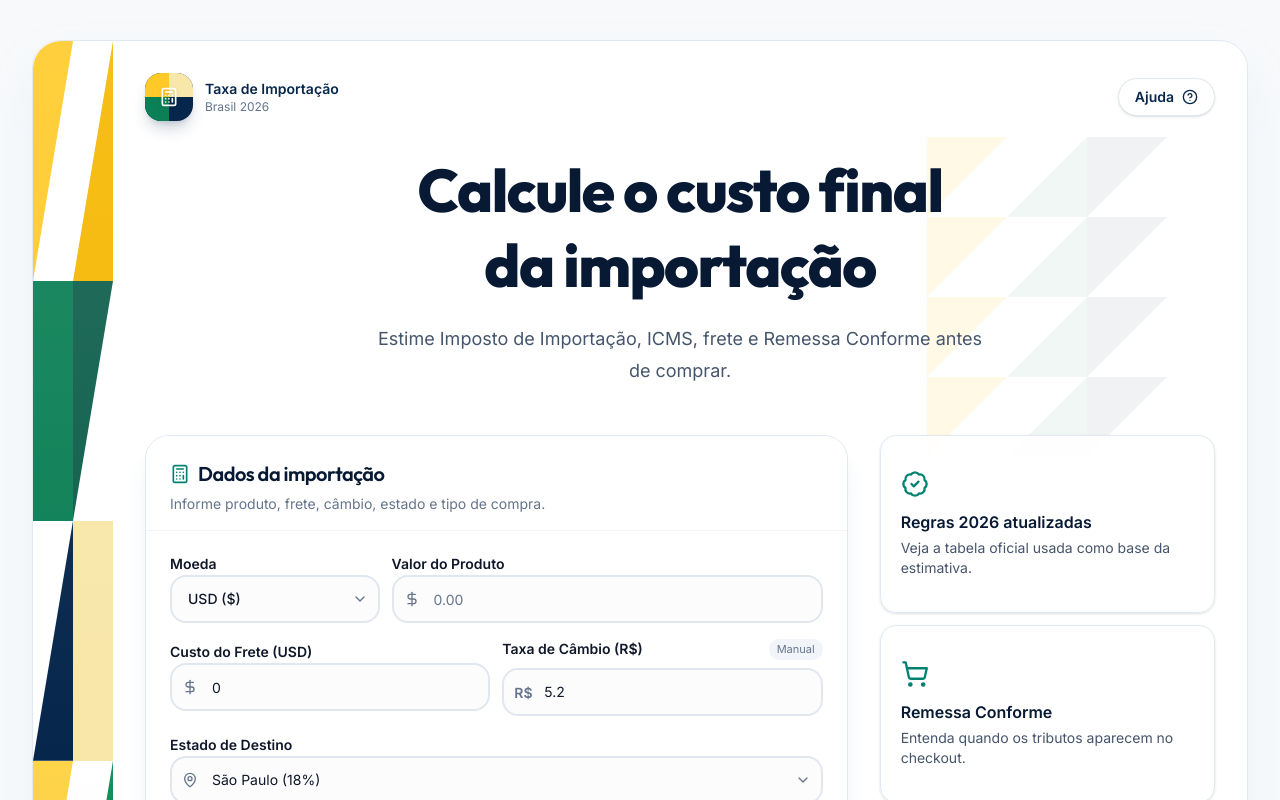
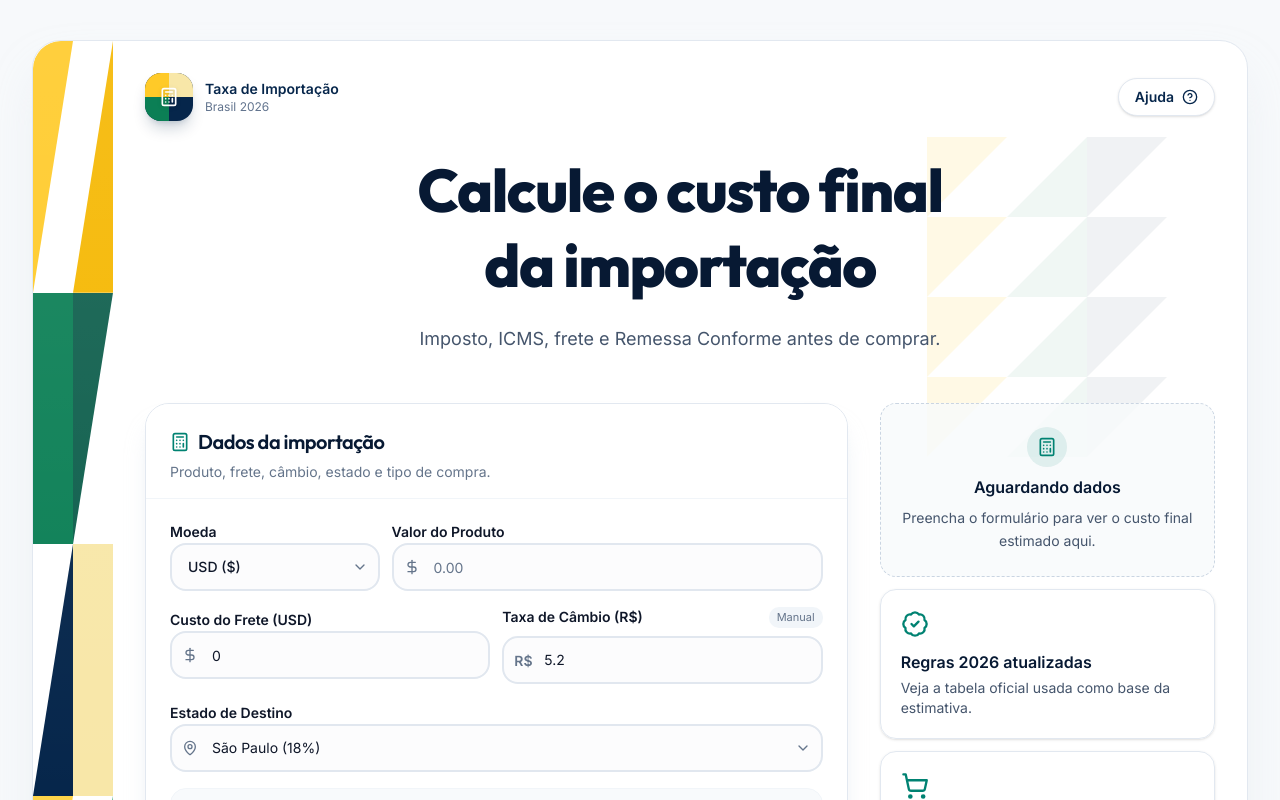
Before and after one commit to ghostBoss0905/brazil-tax-calculator, a React (Vite) app: page / in a window 1280 px wide. Shown: the top 800 px of the page. Built offline with nearby package versions, Linux system fonts and the light colour scheme.

Commit message:
Improve homepage result experience

```diff
--- a/src/pages/Home.tsx
+++ b/src/pages/Home.tsx
@@ -338,9 +338,8 @@ export default function Home() {
                 <h1 className="text-balance text-3xl font-extrabold leading-tight tracking-tight text-[#071933] sm:text-5xl lg:text-6xl">
                   Calcule o custo final da importação
                 </h1>
-                <p className="mx-auto mt-5 max-w-2xl text-pretty break-words text-base leading-8 text-slate-600 sm:text-lg">
-                  Estime Imposto de Importação, ICMS, frete e Remessa Conforme
-                  antes de comprar.
+                <p className="mx-auto mt-5 max-w-[300px] text-pretty break-words text-base leading-8 text-slate-600 sm:max-w-2xl sm:text-lg">
+                  Imposto, ICMS, frete e Remessa Conforme antes de comprar.
                 </p>
               </div>
             </header>
@@ -354,7 +353,7 @@ export default function Home() {
                   Dados da importação
                 </CardTitle>
                 <CardDescription className="break-words">
-                  Informe produto, frete, câmbio, estado e tipo de compra.
+                  Produto, frete, câmbio, estado e tipo de compra.
                 </CardDescription>
               </CardHeader>
 
@@ -523,8 +522,102 @@ export default function Home() {
             </Card>
           </div>
 
-          <aside className="min-w-0 lg:col-span-4 lg:h-full">
-            <div className="grid h-full gap-3 lg:grid-rows-3">
+          <aside className="min-w-0 space-y-3 lg:col-span-4 lg:h-full">
+            <div
+              id="results-panel"
+              className={
+                results
+                  ? "overflow-hidden rounded-2xl border border-[#06264b]/10 bg-[#06264b] text-white shadow-xl shadow-[#06264b]/20"
+                  : "rounded-2xl border border-dashed border-slate-300 bg-slate-50/80 p-5 text-center"
+              }
+            >
+              {!results ? (
+                <div className="flex min-h-[132px] flex-col items-center justify-center gap-2">
+                  <div className="flex h-10 w-10 items-center justify-center rounded-full bg-[#008272]/10 text-[#008272]">
+                    <Calculator className="h-5 w-5" />
+                  </div>
+                  <p className="font-semibold text-[#071933]">
+                    Aguardando dados
+                  </p>
+                  <p className="max-w-xs text-sm leading-relaxed text-slate-600">
+                    Preencha o formulário para ver o custo final estimado aqui.
+                  </p>
+                </div>
+              ) : (
+                <div className="p-5">
+                  <div className="mb-4 flex items-start justify-between gap-3">
+                    <div>
+                      <p className="text-xs font-semibold uppercase tracking-wider text-white/60">
+                        Custo final estimado
+                      </p>
+                      <p className="mt-2 text-4xl font-extrabold leading-none text-[#ffca28]">
+                        {formatBRL(results.total)}
+                      </p>
+                    </div>
+                    <span className="rounded-full bg-[#ffca28] px-2.5 py-1 text-xs font-bold text-[#06264b]">
+                      2026
+                    </span>
+                  </div>
+
+                  <div className="space-y-2 rounded-xl bg-white/10 p-3 text-sm">
+                    <div className="flex items-center justify-between gap-3">
+                      <span className="text-white/70">Tributos</span>
+                      <span className="font-semibold text-white">
+                        {formatBRL(
+                          results.ii +
+                            results.icms +
+                            results.cofins +
+                            results.fee,
+                        )}
+                      </span>
+                    </div>
+                    <div className="flex items-center justify-between gap-3">
+                      <span className="text-white/70">ICMS ({watch("state")})</span>
+                      <span className="font-semibold text-white">
+                        {formatBRL(results.icms)}
+                      </span>
+                    </div>
+                    <div className="flex items-center justify-between gap-3">
+                      <span className="text-white/70">Carga efetiva</span>
+                      <span className="font-semibold text-white">
+                        {results.effectiveRate.toFixed(1)}%
+                      </span>
+                    </div>
+                  </div>
+
+                  <div className="mt-4 grid grid-cols-2 gap-2">
+                    <Button
+                      type="button"
+                      variant="secondary"
+                      className="h-11 bg-white text-[#06264b] hover:bg-white/90"
+                      onClick={handleCopyResult}
+                    >
+                      <Copy className="mr-2 h-4 w-4" />
+                      {copied ? "Copiado" : "Copiar"}
+                    </Button>
+                    <Button
+                      type="button"
+                      variant="secondary"
+                      className="h-11 border border-white/20 bg-white/10 text-white hover:bg-white/20"
+                      onClick={handleShareResult}
+                    >
+                      <Share2 className="mr-2 h-4 w-4" />
+                      Enviar
+                    </Button>
+                  </div>
+
+                  <a
+                    href="#results-detail-panel"
+                    className="mt-4 flex items-center justify-between rounded-xl bg-white/10 px-3 py-2 text-sm font-semibold text-white hover:bg-white/15"
+                  >
+                    Ver detalhamento
+                    <ArrowRight className="h-4 w-4" />
+                  </a>
+                </div>
+              )}
+            </div>
+
+            <div className="grid gap-3">
               <a
                 href="/tabela-imposto-importacao-brasil"
                 className="group flex min-w-0 flex-col justify-center rounded-2xl border border-slate-200 bg-white/90 p-5 shadow-sm transition-colors hover:border-[#008272]"
@@ -582,7 +675,7 @@ export default function Home() {
           </div>
         </section>
 
-        <section className="mx-auto mt-8 max-w-3xl min-w-0 sm:mt-10" id="results-panel">
+        <section className="mx-auto mt-8 max-w-3xl min-w-0 sm:mt-10" id="results-detail-panel">
             <AnimatePresence mode="wait">
               {!results ? (
                 <motion.div
```
